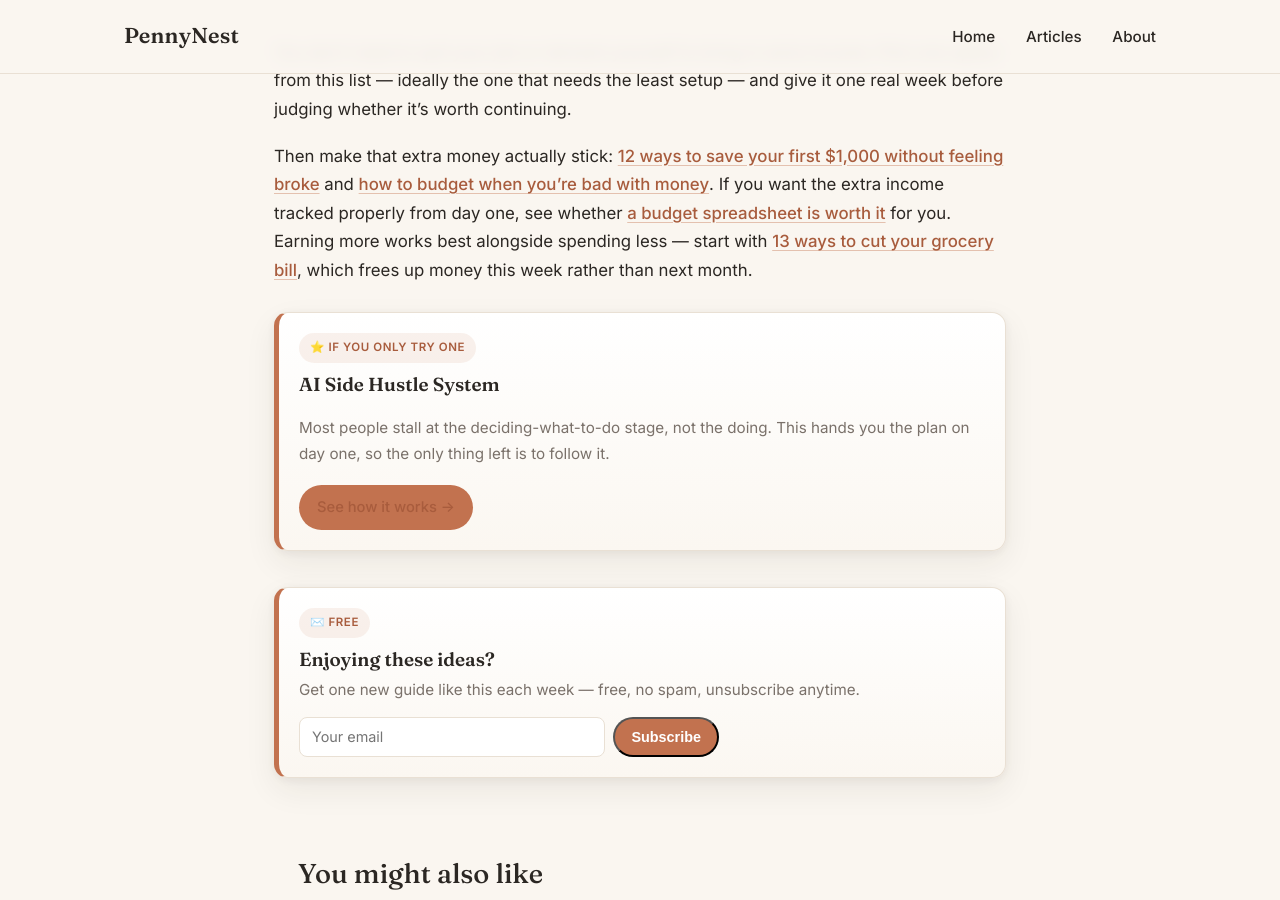
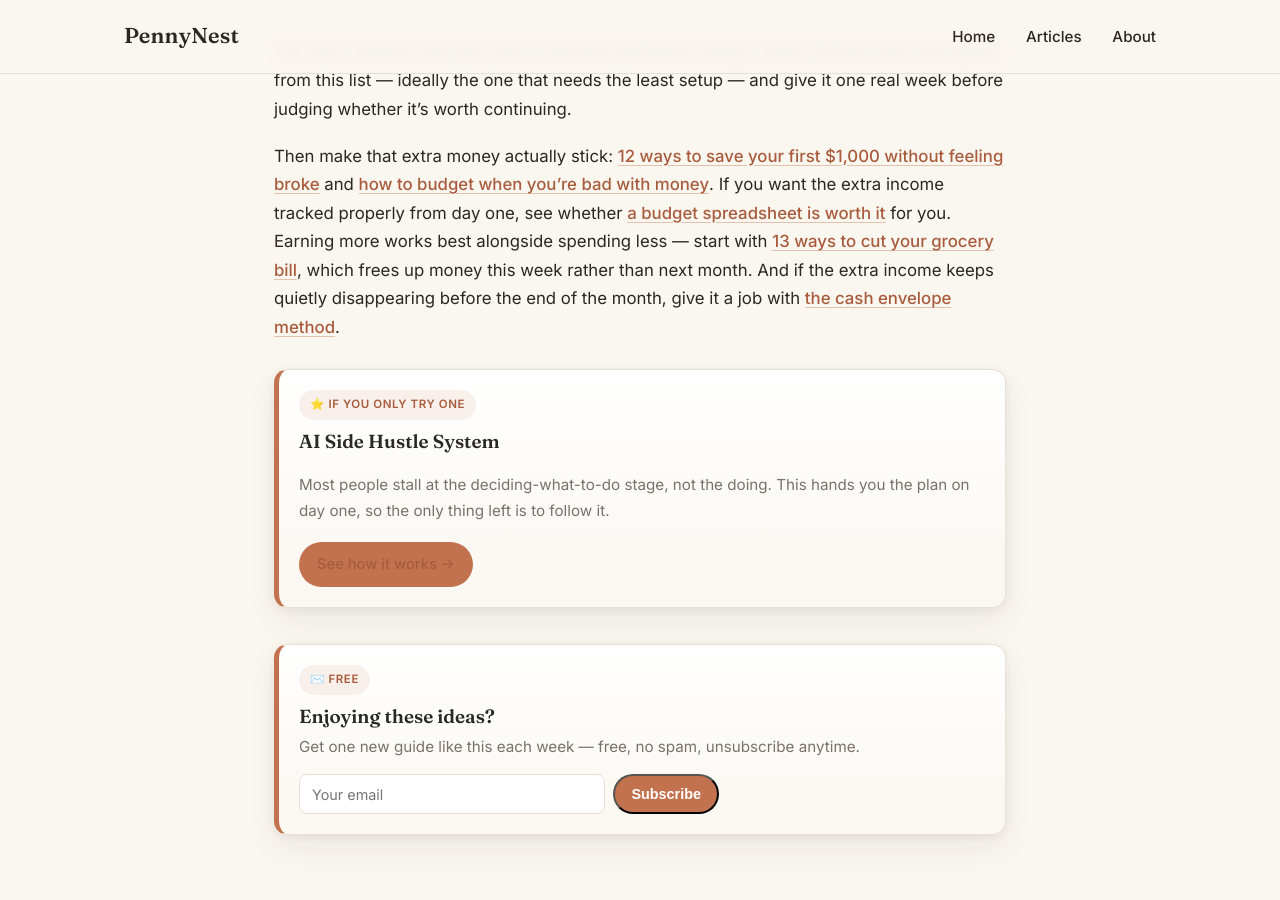
Before and after one commit to cozylifepicks/pennynest, a Jekyll site: the page built from _posts/2026-07-24-side-hustles-you-can-start-this-week.md, in a window 1280 px wide and 900 px high, scrolled down 3255 px. Built offline with Jekyll 4.4.1, drawn with Linux system fonts in a browser that asks for light colours; some of the changed text lies outside the part shown.

Commit message:
Complete PennyNest internal link graph: side-hustles <-> cash-envelope
The only missing reciprocal pair on the site. Every article now links to
every other, so Google can crawl the whole site from any entry point.
PennyNest already ranks at avg position 7.2 but has only 5 impressions,
i.e. it is barely indexed - deeper crawl paths are the cheapest fix.

Co-Authored-By: Claude Opus 5 <noreply@anthropic.com>

```diff
--- a/_posts/2026-07-24-side-hustles-you-can-start-this-week.md
+++ b/_posts/2026-07-24-side-hustles-you-can-start-this-week.md
@@ -115,6 +115,8 @@ If you want the extra income tracked properly from day one, see whether
 [a budget spreadsheet is worth it](/is-a-budget-spreadsheet-worth-it/) for you.
 Earning more works best alongside spending less — start with
 [13 ways to cut your grocery bill](/cut-your-grocery-bill/), which frees up
-money this week rather than next month.
+money this week rather than next month. And if the extra income keeps quietly
+disappearing before the end of the month, give it a job with
+[the cash envelope method](/cash-envelope-method/).
 
 {% include pick.html label="If You Only Try One" name="AI Side Hustle System" why="Most people stall at the deciding-what-to-do stage, not the doing. This hands you the plan on day one, so the only thing left is to follow it." link="https://www.betterdailyguide.site/ds24/the-ai-side-hustle#aff=tamirjr" cta="See how it works" %}
```
Also changed, not shown: _posts/2026-08-02-cash-envelope-method.md (+3 -0 lines).
